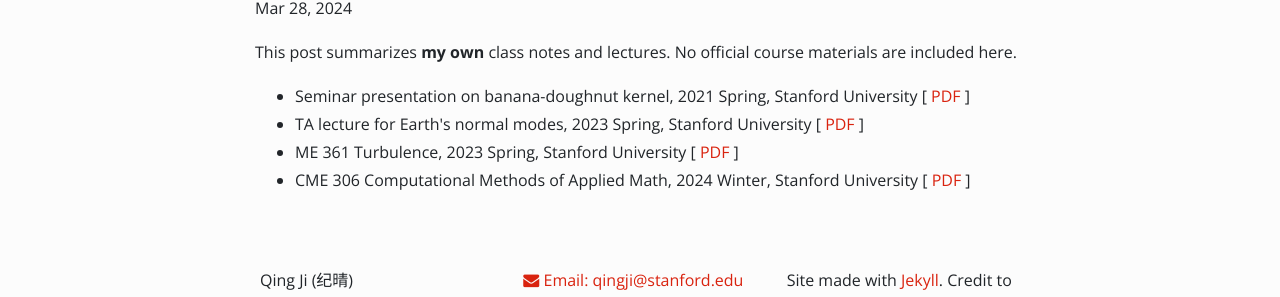
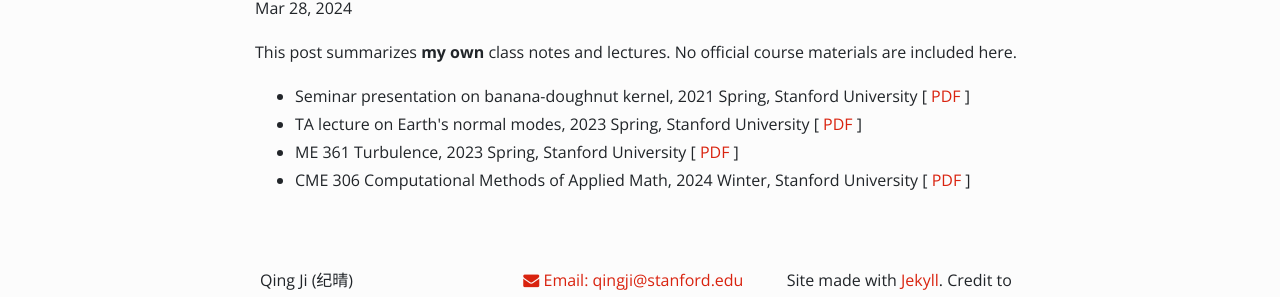
Before and after one commit to NickJi98/NickJi98.github.io, a Jekyll site: the page built from _posts/2024-03-28-My-notes.md, in a window 1280 px wide. Shown: the part 151-448 px from the top of the page. Built offline with Jekyll 4.4.1, drawn with Linux system fonts in a browser that asks for light colours; nearby versions of some CDN libraries; a style sheet for code colours, icons or effects is not loaded.

Commit message:
Update 2024-03-28-My-notes.md

```diff
--- a/_posts/2024-03-28-My-notes.md
+++ b/_posts/2024-03-28-My-notes.md
@@ -9,7 +9,7 @@ date: 2024-03-28 15:30:00
 <ul>
   <li>Seminar presentation on banana-doughnut kernel, 2021 Spring, Stanford University
   [ <a href="{{ site.url }}{{ site.baseurl }}/_data/files/Notes/Kernel.pdf">PDF</a> ]</li>
-  <li>TA lecture for Earth's normal modes, 2023 Spring, Stanford University
+  <li>TA lecture on Earth's normal modes, 2023 Spring, Stanford University
   [ <a href="{{ site.url }}{{ site.baseurl }}/_data/files/Notes/GP238_S23_Modes.pdf">PDF</a> ]</li>
   <li>ME 361 Turbulence, 2023 Spring, Stanford University
   [ <a href="{{ site.url }}{{ site.baseurl }}/_data/files/Notes/ME361_S23.pdf">PDF</a> ]</li>
```
